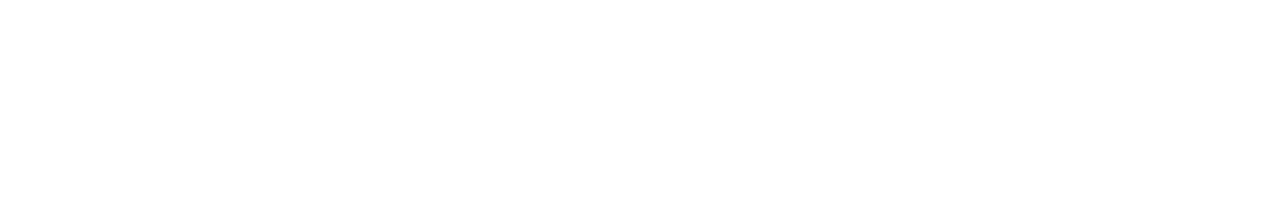
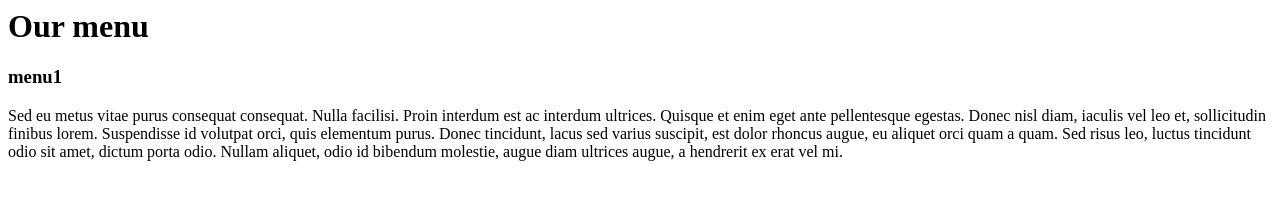
Before and after one commit to Monach6/My-project-1.github.io, a plain HTML site: page index.html in a window 1280 px wide. Drawn offline with Linux system fonts and the light colour scheme.

Commit message:
Update index.html

```diff
--- a/index.html
+++ b/index.html
@@ -5,8 +5,25 @@
     <link rel="stylesheet" href="style.css"
   </head>
   <body>
-    <header></header>
-    <main></main>
+    <header>
+          <h1>Our menu</h1>
+    </header>
+    <main>
+      <div1>
+        <h3>menu1</h3>
+        <p>Sed eu metus vitae purus consequat consequat. Nulla facilisi. Proin interdum est ac interdum ultrices. Quisque et enim eget ante pellentesque egestas.
+          Donec nisl diam, iaculis vel leo et, sollicitudin finibus lorem. Suspendisse id volutpat orci, quis elementum purus.
+          Donec tincidunt, lacus sed varius suscipit, est dolor rhoncus augue, eu aliquet orci quam a quam.
+          Sed risus leo, luctus tincidunt odio sit amet, dictum porta odio. Nullam aliquet, odio id bibendum molestie, augue diam ultrices augue, a hendrerit ex erat vel mi.
+         </p>
+      </div1>
+      <div2>
+        <h3></h3>
+      </div2>
+      <div3>
+        <h3></h3>
+      </div3>
+    </main>
     <footer></footer>
   </body>
   </html>
```
